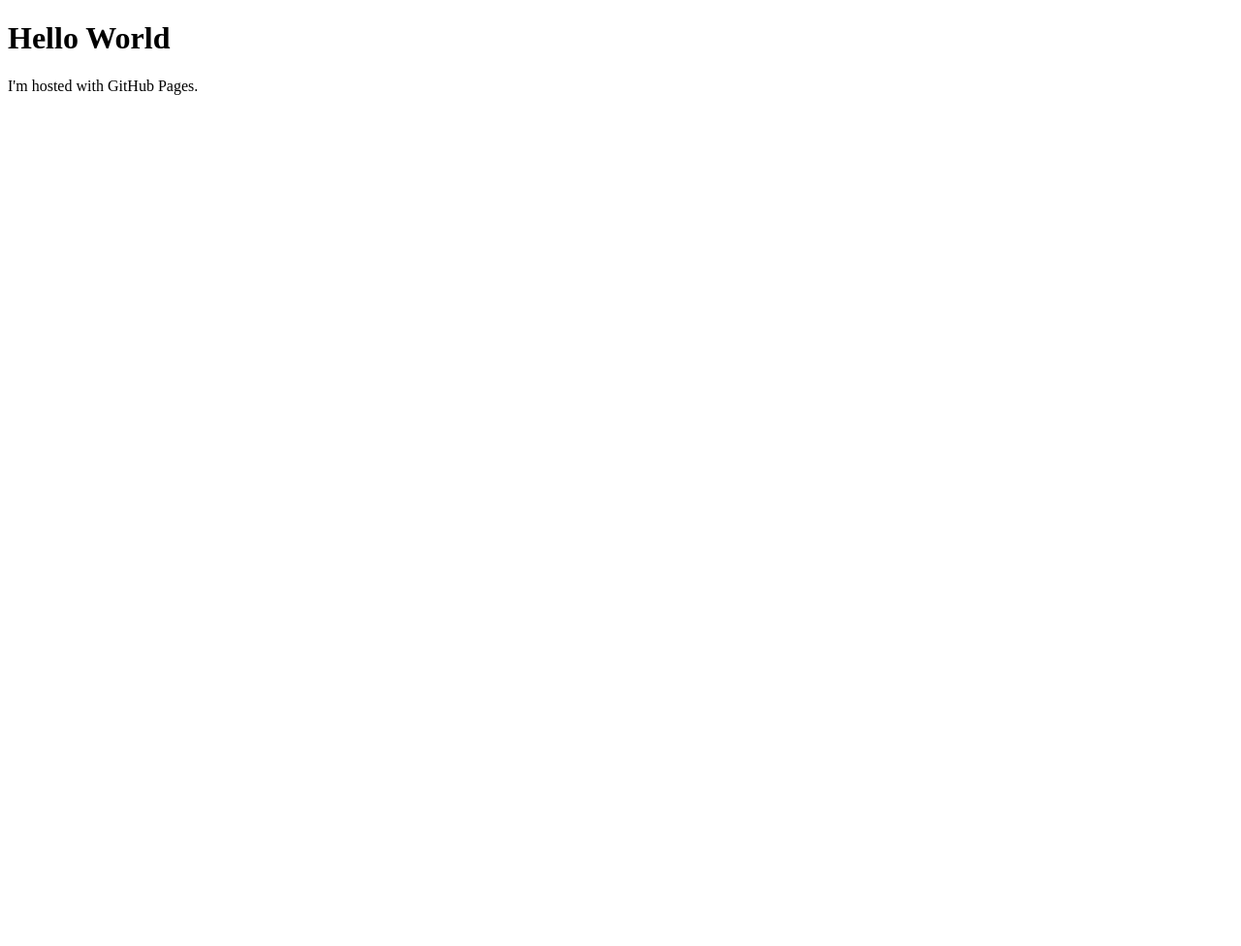
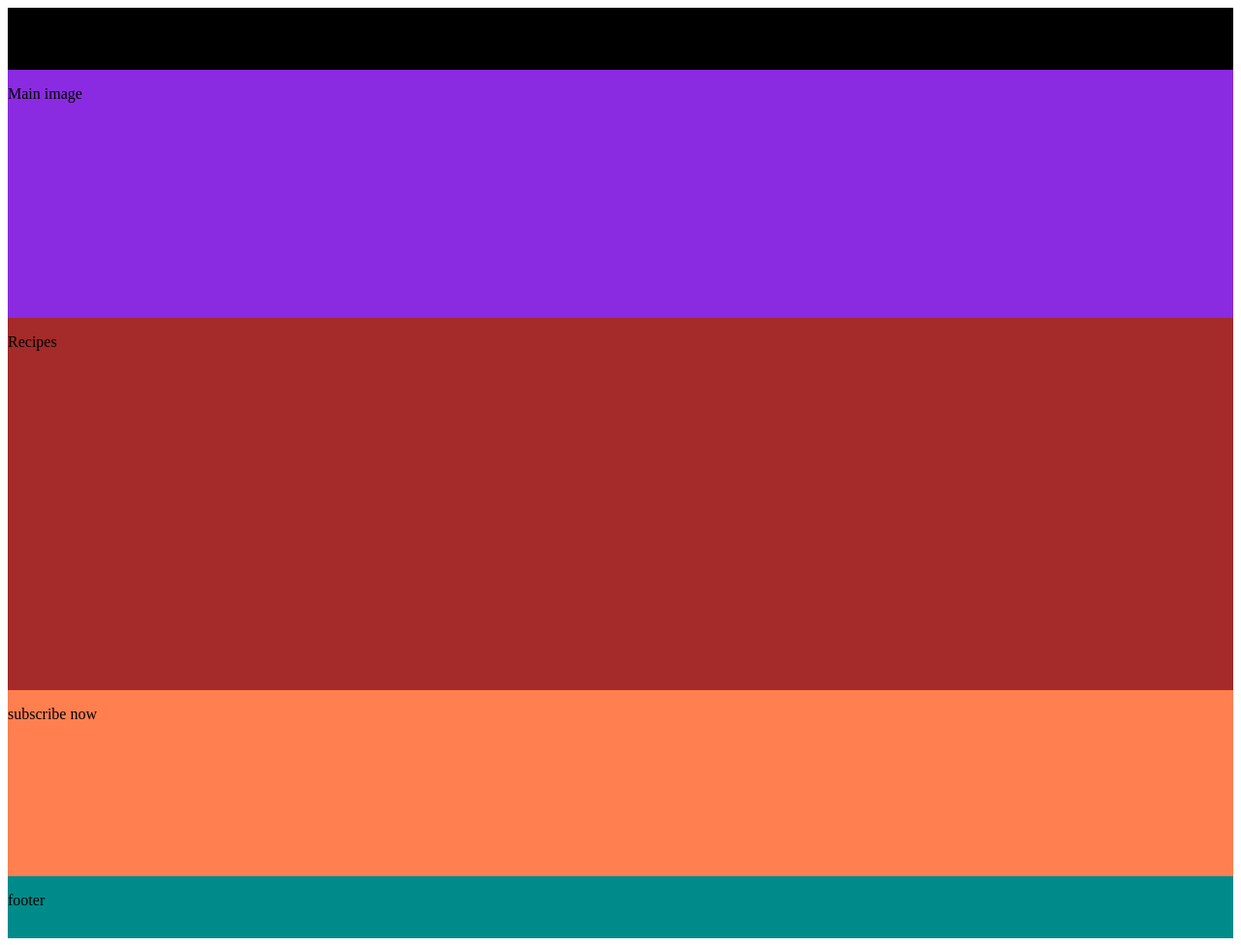
Before and after one commit to flaviohdsa/personal-blog-project-1, a plain HTML site: page home.html in a window 1280 px wide. Shown: the whole page at 97% size. Before the commit the page ends 800 px from the top, so only its background shows below. Drawn offline with Linux system fonts and the light colour scheme.

Commit message:
Structure

```diff
--- a/home.html
+++ b/home.html
@@ -1,7 +1,28 @@
 <!DOCTYPE html>
 <html>
-<body>
-<h1>Hello World</h1>
-<p>I'm hosted with GitHub Pages.</p>
-</body>
-</html>
+<head>
+    <link href="style.css" rel="stylesheet">
+    <meta charset="utf-8" />
+    <title>Template Title!</title>
+<meta name="description" content="Example" />
+</head>
+    <body class="grid">
+
+        <nav class="navigation">
+            <p>Teste</p>
+        </nav>
+
+        <div class="banner">
+            <p>Main image</p>
+        </div>
+
+        <div class="posts">
+            <p>Recipes</p>
+        </div>
+        <div class="subscription">
+            <p>subscribe now</p>
+        </div>
+        <footer class="footer">
+            <p>footer</p>
+        </footer>
+    </body
--- a/style.css
+++ b/style.css
@@ -0,0 +1,24 @@
+.grid {
+    display: grid;
+    grid-template-rows: 5vw 20vw 30vw 15vw 5vw;
+}
+
+.navigation {
+    background-color: black;
+}
+
+.banner {
+    background-color: blueviolet;
+}
+
+.posts {
+    background-color: brown;
+}
+
+.subscription {
+    background-color:coral;
+}
+
+.footer {
+    background-color:darkcyan;
+}
```
